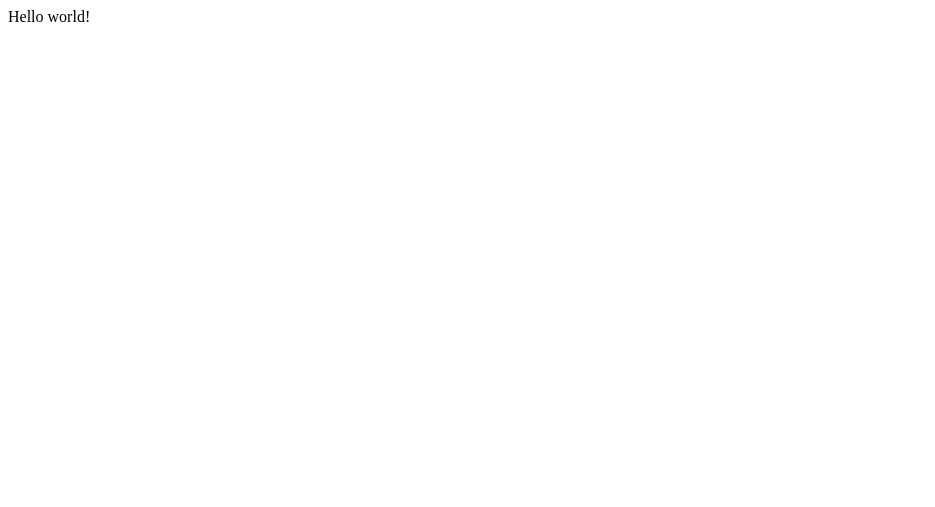
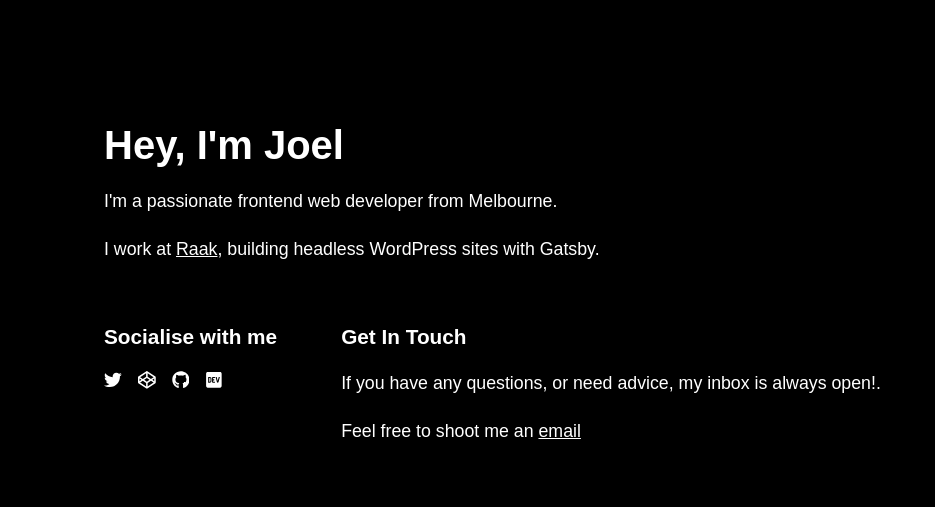
Before and after one commit to joelkrause/site, a Gatsby site: page / in a window 1280 px wide. Shown: the whole page, without its empty margins (0-935 px from the left). Built offline with nearby package versions, Linux system fonts and the light colour scheme; Gatsby itself is replaced by a stand-in of ours; a web font is replaced by a local one.

Commit message:
converted site to gatsby

```diff
--- a/gatsby-config.js
+++ b/gatsby-config.js
@@ -6,4 +6,13 @@
 
 module.exports = {
   /* Your site config here */
+  siteMetadata: {
+    title: `Joel Krause`,
+    description: `Web Developer`,
+    author: `@jkrs`
+  },
+  plugins: [
+    `gatsby-plugin-sass`,
+    `gatsby-plugin-react-helmet`,
+  ]
 }
--- /dev/null
+++ b/src/components/header/header.jsx
@@ -0,0 +1,13 @@
+import React from 'react'
+
+const Header = () => {
+    return (
+    <>
+    <header className="site__header">
+        Joel Krause
+    </header>
+    </>
+    )
+}
+
+export default Header
--- /dev/null
+++ b/src/lib/styles/modules/global.scss
@@ -0,0 +1,20 @@
+@import url("https://rsms.me/inter/inter.css");
+
+body {
+  background: #000;
+  color: #fff;
+  max-height: 100vh;
+  padding: 7.5vw;
+  font-family: "Inter", sans-serif;
+  font-size: 1.11rem;
+  line-height: 1.85rem;
+  font-weight: 375;
+  transition: all 0.35s;
+  @supports (font-variation-settings: normal) {
+    font-family: "Inter var", sans-serif;
+  }
+}
+
+a {
+  color: #fff;
+}
--- /dev/null
+++ b/src/lib/styles/modules/home.scss
@@ -0,0 +1,30 @@
+.home__intro{
+    display: flex;
+    flex-wrap: wrap;
+    h1{
+        font-size:2.5rem;
+      }
+    h3 {
+        margin: 2.5rem 0 0;
+      }
+    &-content{
+        width: 100%;
+    }
+    &-social,
+    &-contact{
+        margin: 0 0 2.5rem;
+        ul {
+            list-style: none;
+            padding: 0;
+            display: flex;
+            li {
+              &:not(:last-of-type) {
+                margin-right: 1rem;
+              }
+            }
+          }
+    }
+    &-social{
+        padding-right: 5vw;
+    }
+}
--- /dev/null
+++ b/src/lib/styles/styles.scss
@@ -0,0 +1,2 @@
+@import "modules/global";
+@import "modules/home";
--- a/src/pages/index.js
+++ b/src/pages/index.js
@@ -1,3 +1,35 @@
 import React from "react"
+import Layout from "../templates/layout"
 
-export default () => <div>Hello world!</div>
+// ICONS
+import { FaTwitter, FaCodepen, FaGithub, FaDev } from 'react-icons/fa';
+
+const Page = () => {
+    return (
+    <Layout>
+    <div className="home__intro">
+        <div className="home__intro-content">
+        <h1>Hey, I'm Joel</h1>
+        <p>I'm a passionate frontend web developer from Melbourne.</p>
+        <p>I work at <a href="https://raak.com.au" target="_blank">Raak</a>, building headless WordPress sites with Gatsby.</p>
+        </div>
+        <div className="home__intro-social">
+            <h3>Socialise with me</h3>
+            <ul>
+                <li><a href="https://twitter.com/joel_krause" target="_blank"><FaTwitter /></a></li>
+                <li><a href="https://codepen.com/jkrs" target="_blank"><FaCodepen /></a></li>
+                <li><a href="https://github.com/joelkrause" target="_blank"><FaGithub /></a></li>
+                <li><a href="https://dev.to/joel" target="_blank"><FaDev /></a></li>
+            </ul>
+        </div>
+        <div className="home__intro-contact">
+            <h3>Get In Touch</h3>
+            <p>If you have any questions, or need advice, my inbox is always open!.</p>
+            <p>Feel free to shoot me an <a href="#">email</a></p>
+        </div>
+    </div>
+    </Layout>
+    )
+}
+
+export default Page
--- /dev/null
+++ b/src/templates/layout.jsx
@@ -0,0 +1,13 @@
+import React from "react"
+import Header from "../components/header/header"
+import '../lib/styles/styles.scss'
+
+const Layout = ({ children, location }) => {
+    return (
+    <>
+        <main>{children}</main>
+      </>
+    )
+}
+
+export default Layout
```
Also changed, not shown: package.json (+6 -1 lines), src/components/global/seo.jsx (added), src/components/header/header.scss (added), 1 other file.
